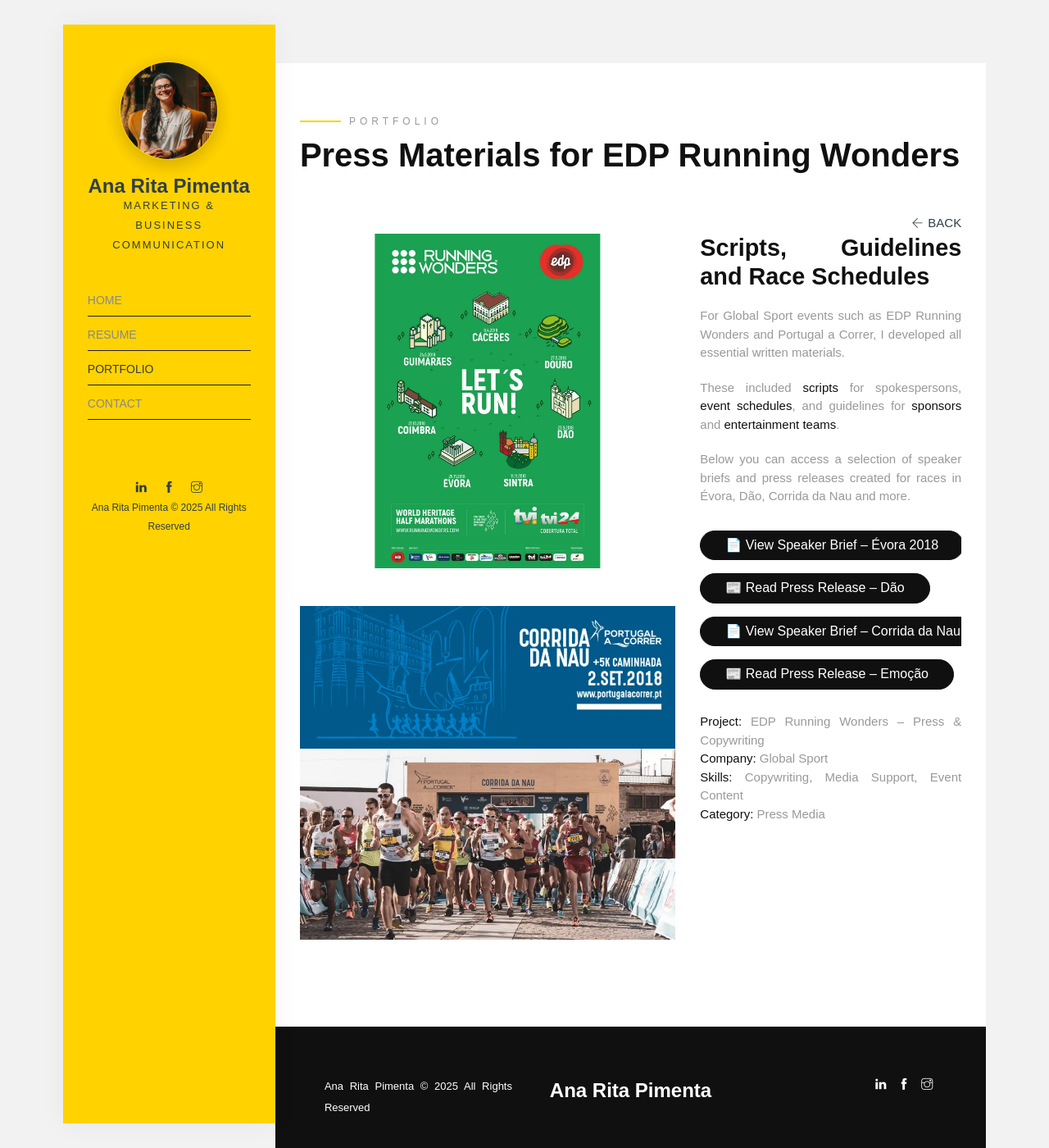
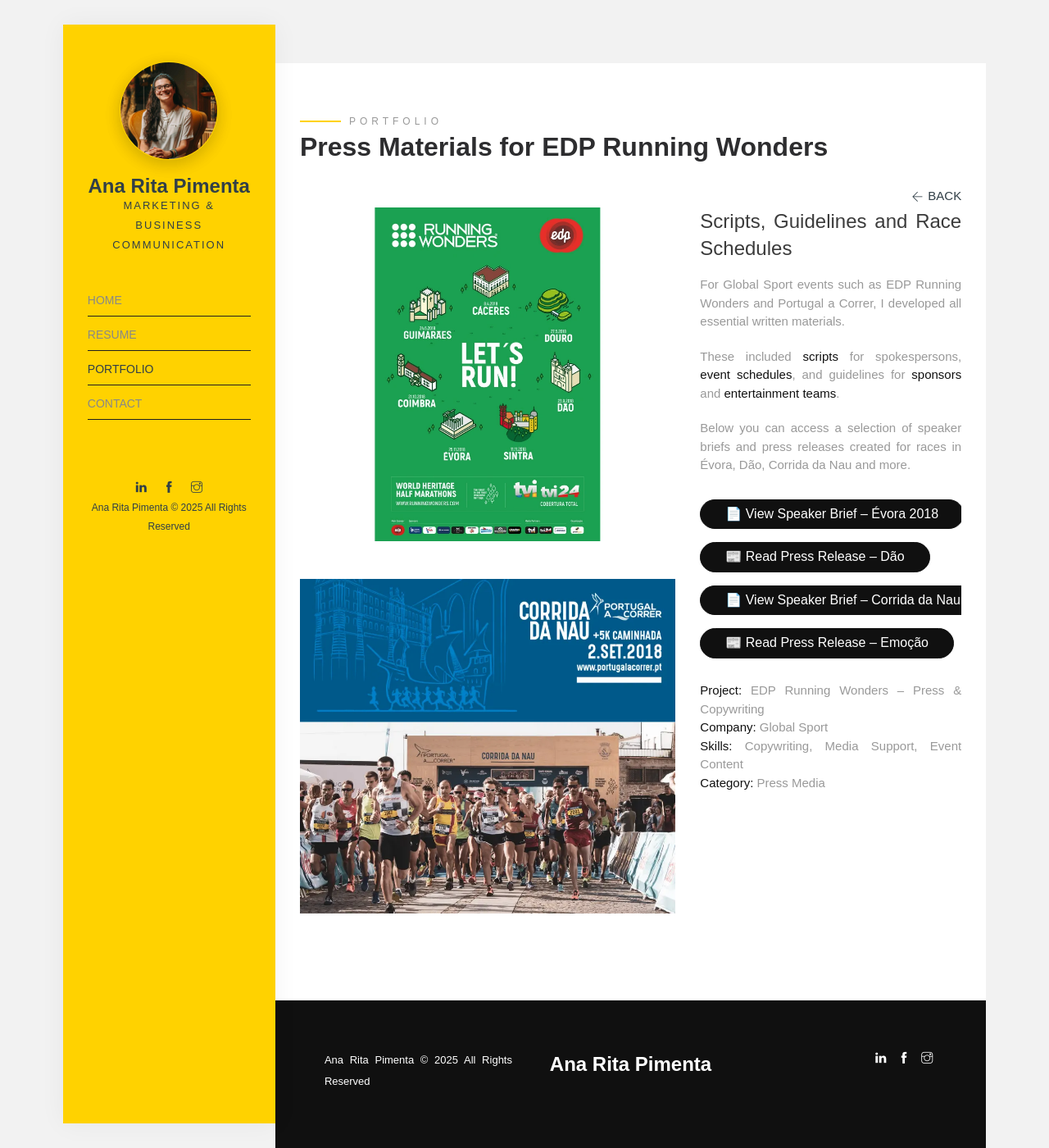
Before and after one commit to anaritapimenta/anaritapimenta.github.io, a Jekyll site: the page built from portfolio/edp-running-wonders-and-portugal-a-correr-press-media/index.html, in a window 1280 px wide and 1400 px high. Shown: the whole window at 82% size. Built offline with Jekyll 4.4.1, drawn with Linux system fonts in a browser that asks for light colours; some web fonts are replaced.

Commit message:
Update index.html

```diff
--- a/portfolio/edp-running-wonders-and-portugal-a-correr-press-media/index.html
+++ b/portfolio/edp-running-wonders-and-portugal-a-correr-press-media/index.html
@@ -10,6 +10,23 @@
     font-size: 14px;
     cursor: pointer;
   }
+
+  /* Estilo refinado como na página Lemon Magazine */
+  .heading {
+    font-size: 2rem;
+    font-weight: 600;
+    color: #2d2d2f;
+    line-height: 1.3;
+    margin-bottom: 1rem;
+  }
+
+  .project-desc h2 {
+    font-size: 1.5rem;
+    font-weight: 400;
+    color: #3c3c3c;
+    line-height: 1.4;
+    margin-bottom: 1rem;
+  }
 </style>
 
 <div class="projects">
@@ -17,7 +34,7 @@
     <div class="row">
       <div class="col-md-12">
         <span class="heading-meta style-1">Portfolio</span>
-        <h1 class="heading animate-box" data-animate-effect="fadeInLeft" style="font-size: 2.5rem;">
+        <h1 class="heading animate-box" data-animate-effect="fadeInLeft">
           Press Materials for EDP Running Wonders
         </h1>
         <a
@@ -75,7 +92,7 @@
       <div class="col-md-5 sticky-parent animate-box" data-animate-effect="fadeInLeft">
         <div id="sticky_item">
           <article class="project-desc">
-            <h2 style="font-size: 1.8rem;">Scripts, Guidelines and Race Schedules</h2>
+            <h2>Scripts, Guidelines and Race Schedules</h2>
 
             <p>
               For Global Sport events such as EDP Running Wonders and Portugal a Correr, I developed all essential written materials.
@@ -89,7 +106,7 @@
               Below you can access a selection of speaker briefs and press releases created for races in Évora, Dão, Corrida da Nau and more.
             </p>
 
-            <!-- CTA Buttons (UK English, UX-optimised) -->
+            <!-- CTA Buttons -->
             <input
               class="preview-button"
               type="button"
```
